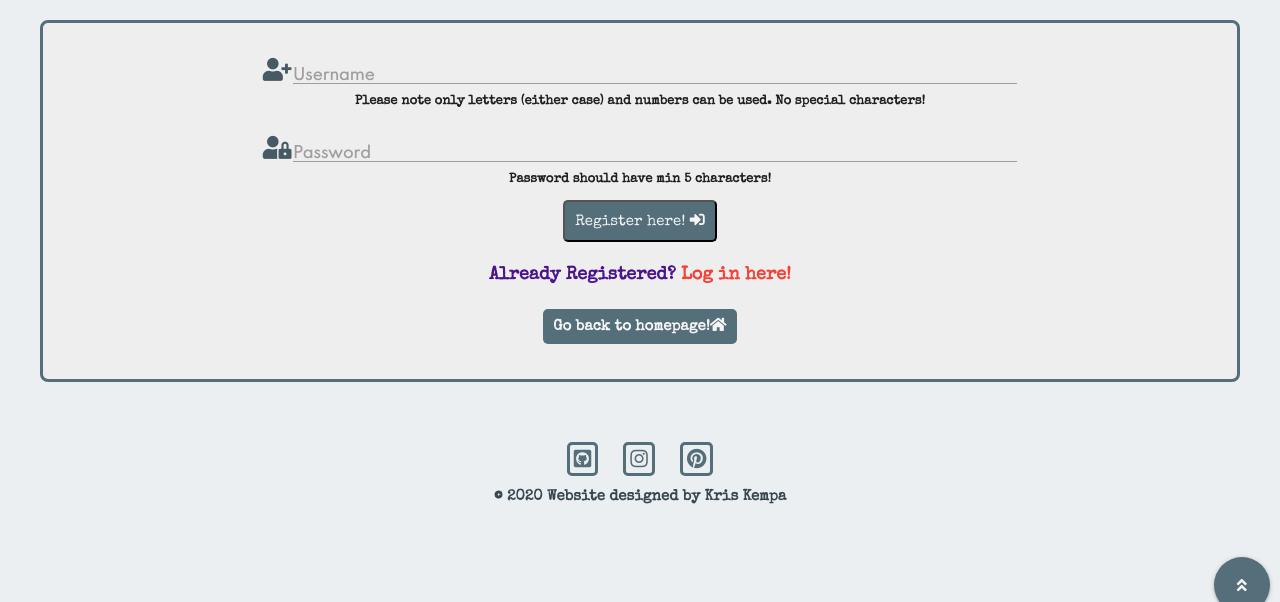
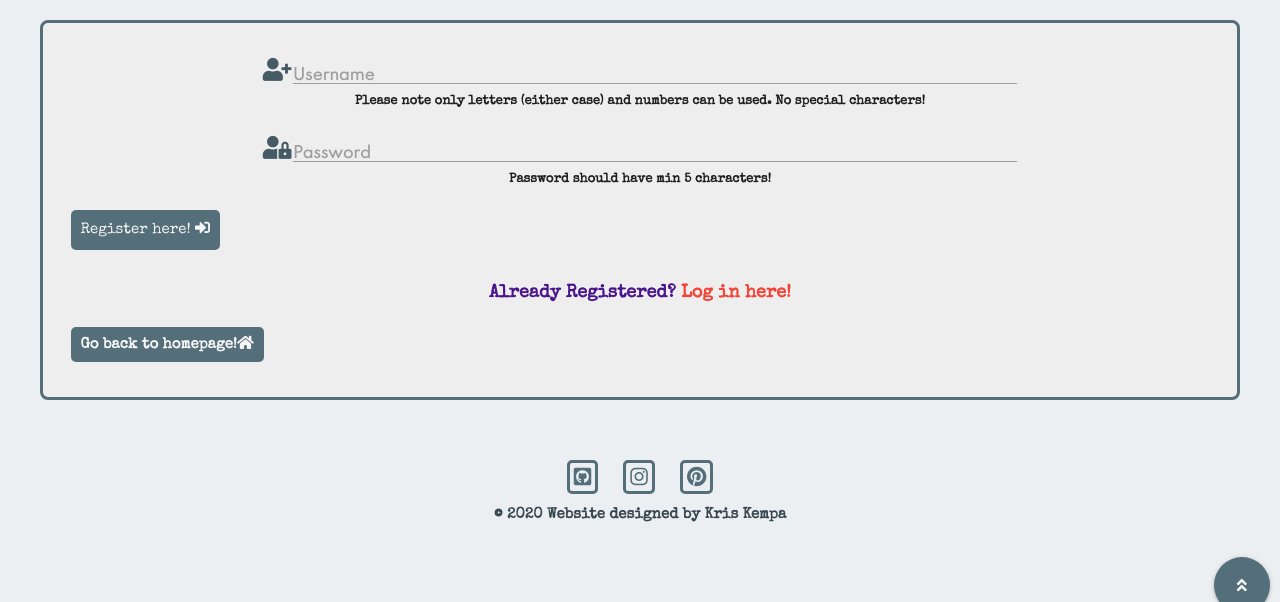
Before and after one commit to Code-Institute-Submissions/buzzing-strings, a Flask app: page /register in a window 1280 px wide. Shown: the part 132-734 px from the top of the page. Run offline with Flask 2, Linux system fonts and the light colour scheme; some libraries are stand-ins or nearby versions.

Commit message:
Restyling form buttons

```diff
--- a/static/css/style.css
+++ b/static/css/style.css
@@ -161,42 +161,33 @@ p.pattern-password {
     font-size: 1.3rem;
 }
 
-.register-button,
-.login-button,
-.homepage-button {
-    text-align: center;
+.form-buttons {
+    font-family: 'Special Elite', cursive;
+    background-color: #546e7a;
+    border-radius: 0.5rem;
+    padding: 1rem;
+    margin: 1rem 0;
+    color: #f5f5f5;
+    font-size: 1.5rem;
+    line-height: 2rem;
+    border-width: 0;
 }
 
-button.reg-btn,
-button.login-btn,
-a.home-btn,
-a.guitars-btn {
-    font-family: 'Special Elite', cursive;
-    font-size: 1.5rem;
-    color: #f5f5f5;
-    border-radius: 0.5rem;
-    padding: 1rem;
-    cursor: pointer;
-    -webkit-transition: all .4s ease-in-out;
-    -o-transition: all .4s ease-in-out;
-    transition: all .4s ease-in-out;
+.form-buttons:hover {
+    background-color: #f5f5f5;
+    color: #546e7a;
+    border: 0.3rem solid #546e7a;
 }
 
-button.reg-btn:hover,
-button.login-btn:hover,
-a.home-btn:hover,
-a.guitars-btn:hover {
-    background-color: #f5f5f5;
-    color: #546e7a;
+.about-buttons {
+    padding: 1rem 2rem;
+    font-size: 2rem;
+    text-decoration: none;
 }
 
 p.redirect-link {
     text-align: center;
     font-family: 'Special Elite', cursive;
-    font-size: 1.8rem;
-}
-
-.link {
     font-size: 1.8rem;
 }
 
@@ -246,16 +237,20 @@ h4.flash-message {
 
 p.error-page {
     padding: 1rem 0;
+    margin: 1rem;
 }
 
 .return-button {
-    margin-top: 0.5rem;
+    margin: 1rem;
+    padding: 2rem;
 }
 
-.return.btn {
+a.return-btn {
     font-family: 'Special Elite', cursive;
+    background-color: #4a148c;
     color: #f5f5f5;
     font-size: 1.8rem;
+    border: 0.3rem solid #f5f5f5;
     border-radius: 0.5rem;
     padding: 1rem;
     cursor: pointer;
@@ -263,6 +258,13 @@ p.error-page {
     -o-transition: all .4s ease-in-out;
     transition: all .4s ease-in-out;
 }
+
+a.return-btn:hover {
+    background-color: #f5f5f5;
+    color: #4a148c;
+    border: 0.3rem solid #4a148c;
+}
+
 
 /* Action button styling */
 .action-btn {
--- a/templates/components/forms/register_form.html
+++ b/templates/components/forms/register_form.html
@@ -34,11 +34,9 @@
         </div>
         <!--register button-->
         <div class="row">
-            <div class="register-button">
-                <div class="col s12">
-                    <button type="submit" class="reg-btn blue-grey darken-1">Register here!
-                    <i class="fas fa-sign-in-alt"></i></button>
-                </div>
+            <div class="col s12">
+                <button type="submit" class="form-buttons" name="action">Register here!
+                <i class="fas fa-sign-in-alt"></i></button>
             </div>
         </div>
         <!--login redirect link-->
@@ -51,11 +49,9 @@
         </div>
         <!--homepage redirect button-->
         <div class="row">
-            <div class="homepage-button">
-                <div class="col s12">
-                    <a href="{{ url_for('about') }}" class="home-btn blue-grey darken-1">
-                      Go back to homepage!<i class="fas fa-home"></i></a>
-                </div>
+            <div class="col s12">
+                <a href="{{ url_for('about') }}" class="form-buttons">
+                 Go back to homepage!<i class="fas fa-home"></i></a>
             </div>
         </div>
     </form>
--- a/templates/pages/about.html
+++ b/templates/pages/about.html
@@ -26,10 +26,8 @@
                     Do not be shy and let us know what is your favourite guitar and
                     share your choice with the guitar community!
                 </p>
-                <div class="links card-action">
-                    <a href="{{ url_for('register') }}" class="guitars-btn blue-grey darken-1">All Guitars</a>
-                    <a href="{{ url_for('login') }}" class="signin-btn blue-grey lighten-5">Log In</a>
-                </div>
+                <a href="{{ url_for('register') }}" class="form-buttons about-buttons">All Guitars</a>
+                <a href="{{ url_for('login') }}" class="form-buttons about-buttons">Log In</a>
             </div>
         </div>
     </div>
--- a/templates/pages/error.html
+++ b/templates/pages/error.html
@@ -6,7 +6,7 @@
             <p class="error-message-heading grey-text text-lighten-4">Sorry, this page doesn't exist!</p>
         <p>{{ error_message }} Please use the button below to return to homepage safely!</p>
         <div class="return-button">
-            <a href="{{ url_for('about') }}" class="return btn-primary light-blue darken-4">Back to Homepage</a>
+            <a href="{{ url_for('about') }}" class="return-btn">Back to Homepage</a>
         </div>
     </div>
 {% endblock %}
```
Also changed, not shown: templates/components/forms/login_form.html (+6 -10 lines).
